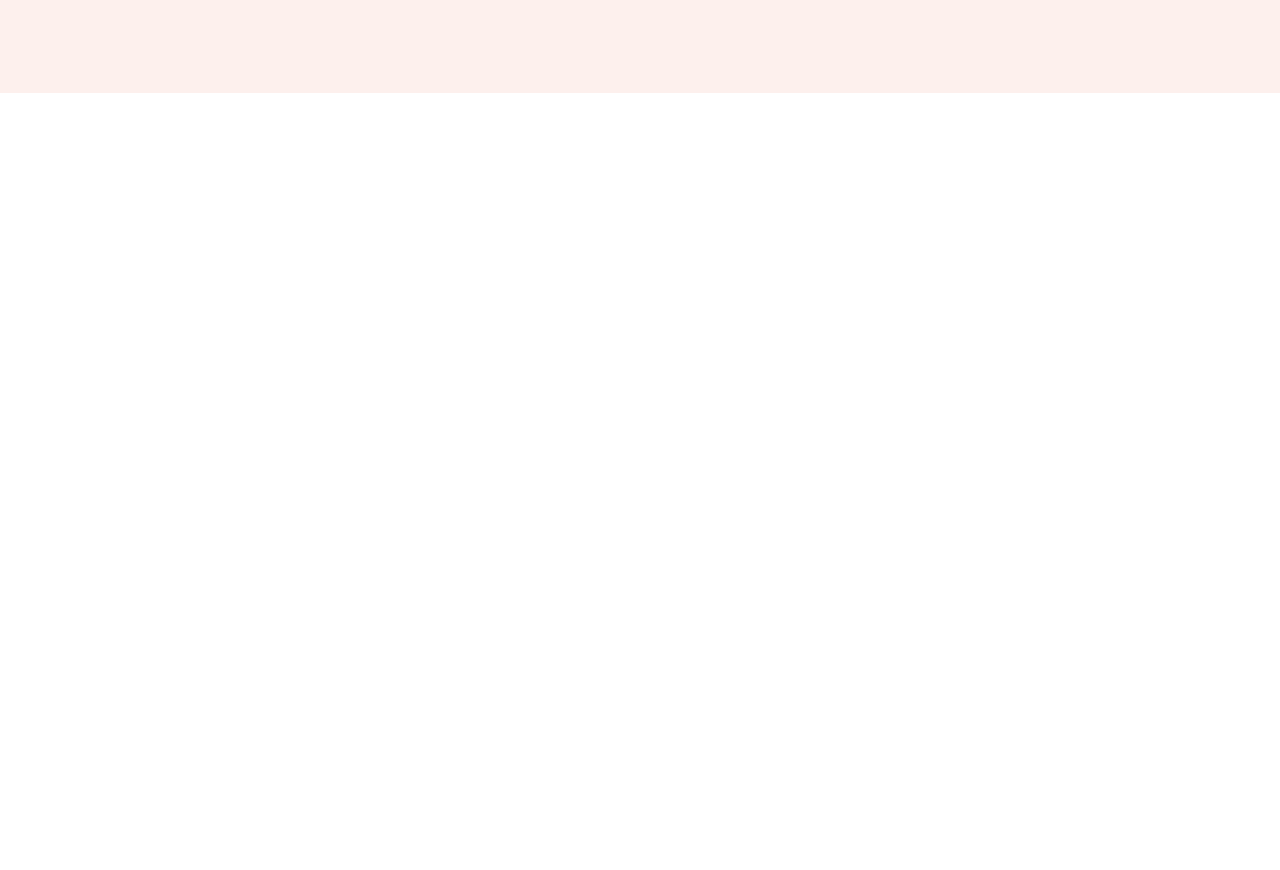
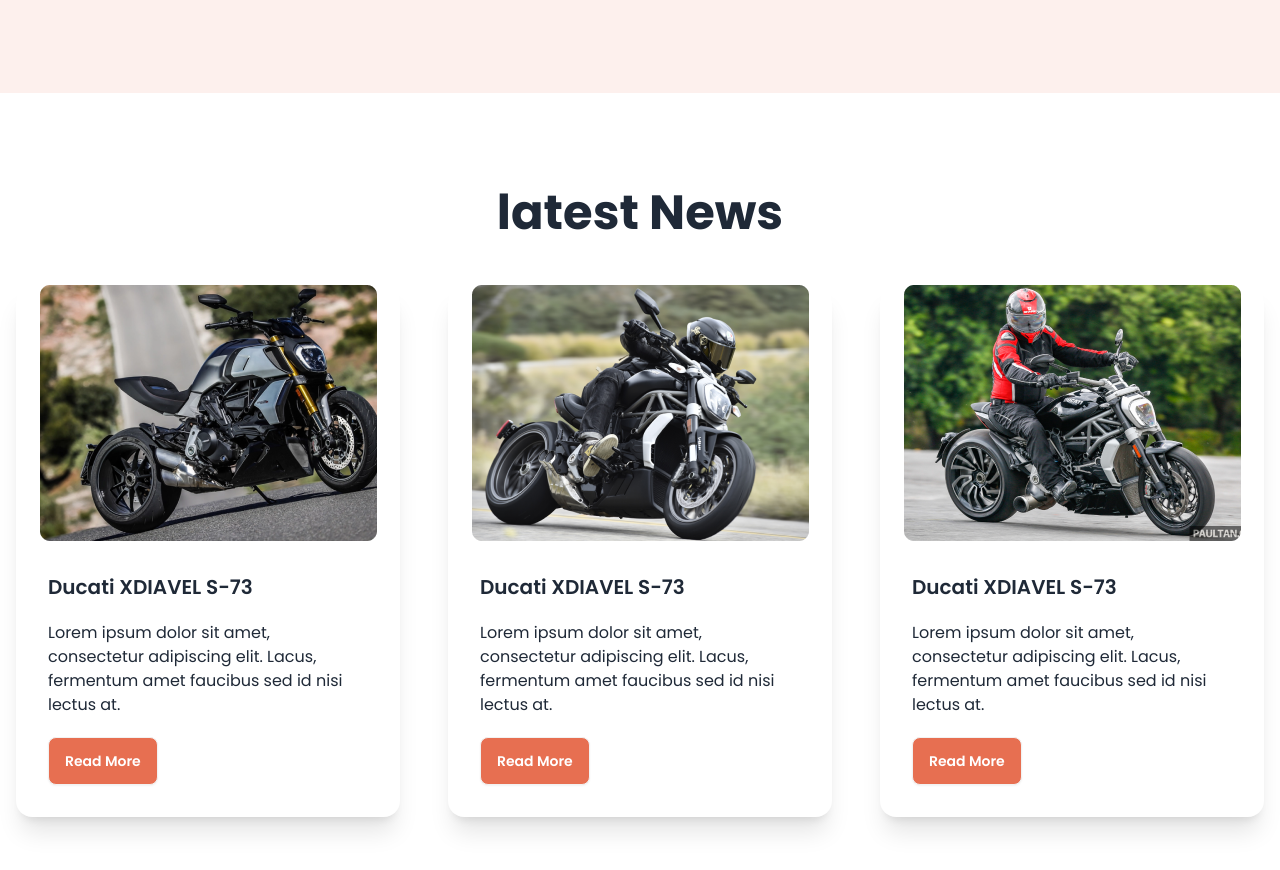
Before and after one commit to UniqueCoder17/biker-zone-with-tailwind-daisyui, a plain HTML site: page index.html in a window 1280 px wide. Shown: the part 530-1400 px from the top of the page. Before the commit the page ends 800 px from the top, so only its background shows below. Drawn offline with nearby package versions, Linux system fonts and the light colour scheme.

Commit message:
add-latest-news

```diff
--- a/index.html
+++ b/index.html
@@ -30,7 +30,7 @@
                     colors: {
                         clifford: '#da373d',
                         'bike-primary': '#E76F51',
-                        'bike-bg':  'rgba(231, 111, 81, 0.1)',
+                        'bike-bg': 'rgba(231, 111, 81, 0.1)',
                     },
                 },
             },
@@ -138,12 +138,66 @@
                     <a href="#slide1" class="btn btn-circle">❯</a>
                 </div>
             </div>
-
         </div>
     </header>
 
     <!-- main section -->
-    <main class="md:container mx-auto"></main>
+    <main class="md:container mx-auto">
+
+        <!--  -->
+
+        <!-- latest News -->
+        <section class="my-24">
+            <h1 class="text-5xl font-bold text-center mb-12">latest News</h1>
+
+            <!-- cards -->
+            <div class="grid grid-cols-1 gap-12 md:grid-cols-2 md:px-4 lg:grid-cols-3">
+                <!-- card 1 -->
+                <div class="card bg-base-100 shadow-xl">
+                    <figure>
+                        <img src="./images/others/latest1.png"
+                            alt="Shoes" />
+                    </figure>
+                    <div class="card-body space-y-3">
+                        <h2 class="card-title">Ducati XDIAVEL S-73</h2>
+                        <p>Lorem ipsum dolor sit amet, consectetur adipiscing elit. Lacus, fermentum amet faucibus sed id nisi lectus at.</p>
+                        <div class="card-actions justify-start">
+                            <button class="btn bg-bike-primary text-white">Read More</button>
+                        </div>
+                    </div>
+                </div>
+                <!-- card 2 -->
+                <div class="card bg-base-100 shadow-xl">
+                    <figure>
+                        <img src="./images/others/latest2.png"
+                            alt="Shoes" />
+                    </figure>
+                    <div class="card-body space-y-3">
+                        <h2 class="card-title">Ducati XDIAVEL S-73</h2>
+                        <p>Lorem ipsum dolor sit amet, consectetur adipiscing elit. Lacus, fermentum amet faucibus sed id nisi lectus at.</p>
+                        <div class="card-actions justify-start">
+                            <button class="btn bg-bike-primary text-white">Read More</button>
+                        </div>
+                    </div>
+                </div>
+                <!-- card 3 -->
+                <div class="card bg-base-100 shadow-xl">
+                    <figure>
+                        <img src="./images/others/latest3.png"
+                            alt="Shoes" />
+                    </figure>
+                    <div class="card-body space-y-3">
+                        <h2 class="card-title">Ducati XDIAVEL S-73</h2>
+                        <p>Lorem ipsum dolor sit amet, consectetur adipiscing elit. Lacus, fermentum amet faucibus sed id nisi lectus at.</p>
+                        <div class="card-actions justify-start">
+                            <button class="btn bg-bike-primary text-white">Read More</button>
+                        </div>
+                    </div>
+                </div>
+            </div>
+
+        </section>
+    </main>
 
     <!-- footer section -->
     <footer></footer>
```
